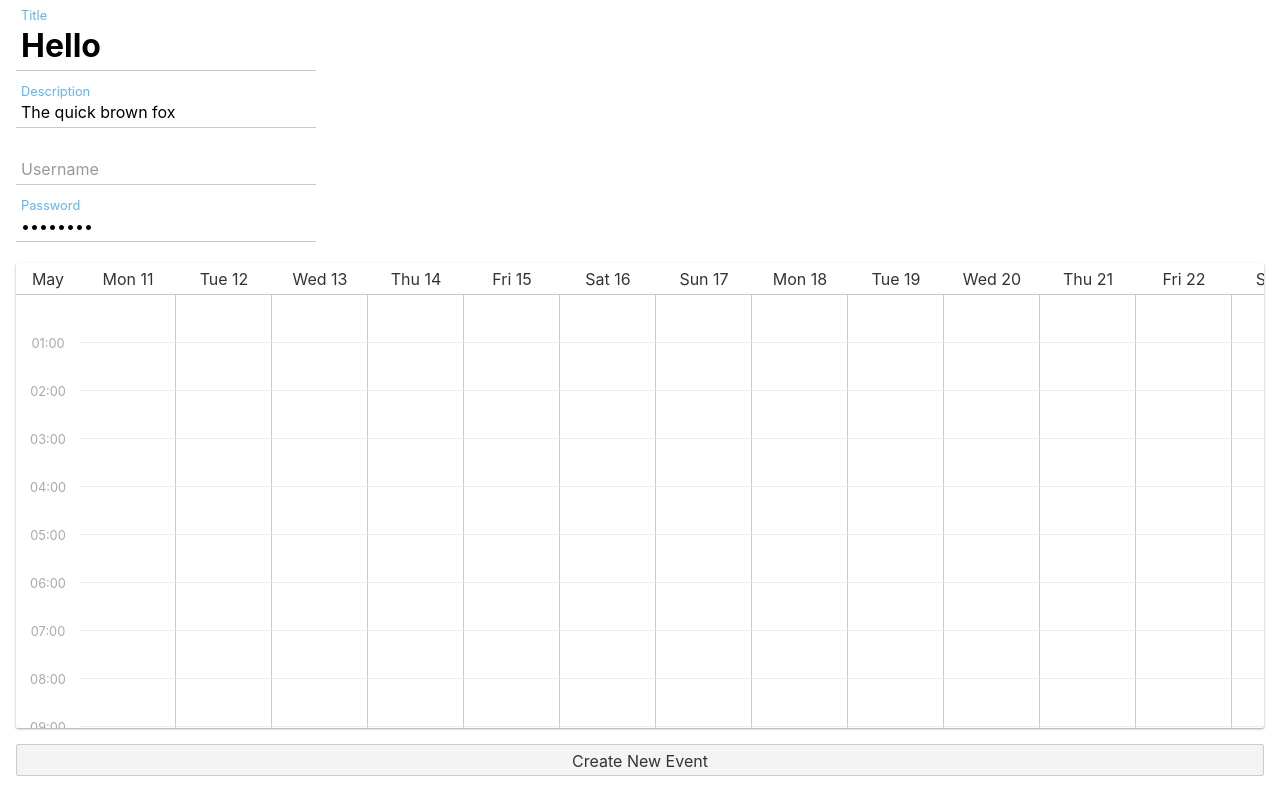
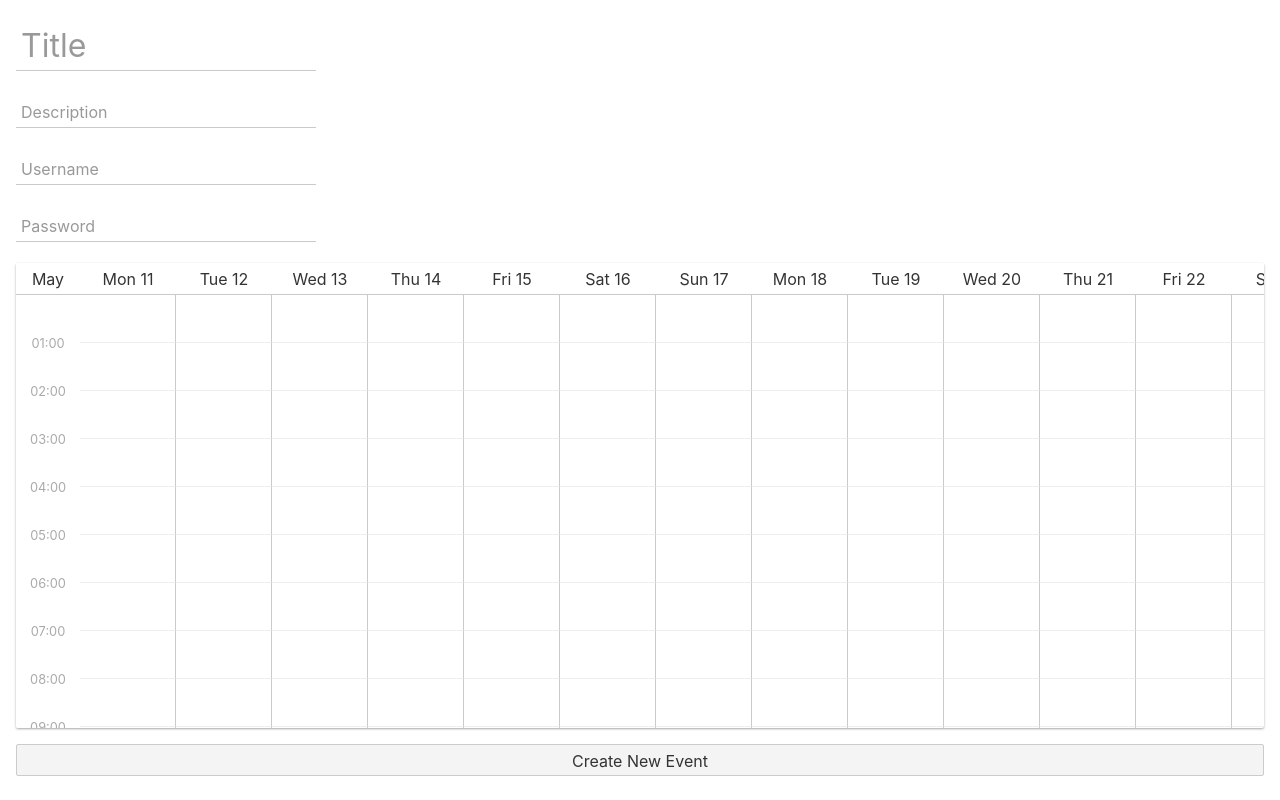
Before and after one commit to bryanmylee/meetwhen-ui, a Svelte app: page / in a window 1280 px wide. Built offline with nearby package versions, Linux system fonts and the light colour scheme.

Commit message:
Remove UI test data

```diff
--- a/src/components/NewEvent.svelte
+++ b/src/components/NewEvent.svelte
@@ -8,12 +8,10 @@
   import MaterialTextInput from './MaterialTextInput.svelte';
 
   let title = '';
-  let description = 'The quick brown fox';
+  let description = '';
   let username = '';
-  let password = 'password';
+  let password = '';
   let selections = [];
-
-  $: setTimeout(() => {title = 'Hello'}, 2000);
 
   async function createNewEvent() {
     const body = ({
```
